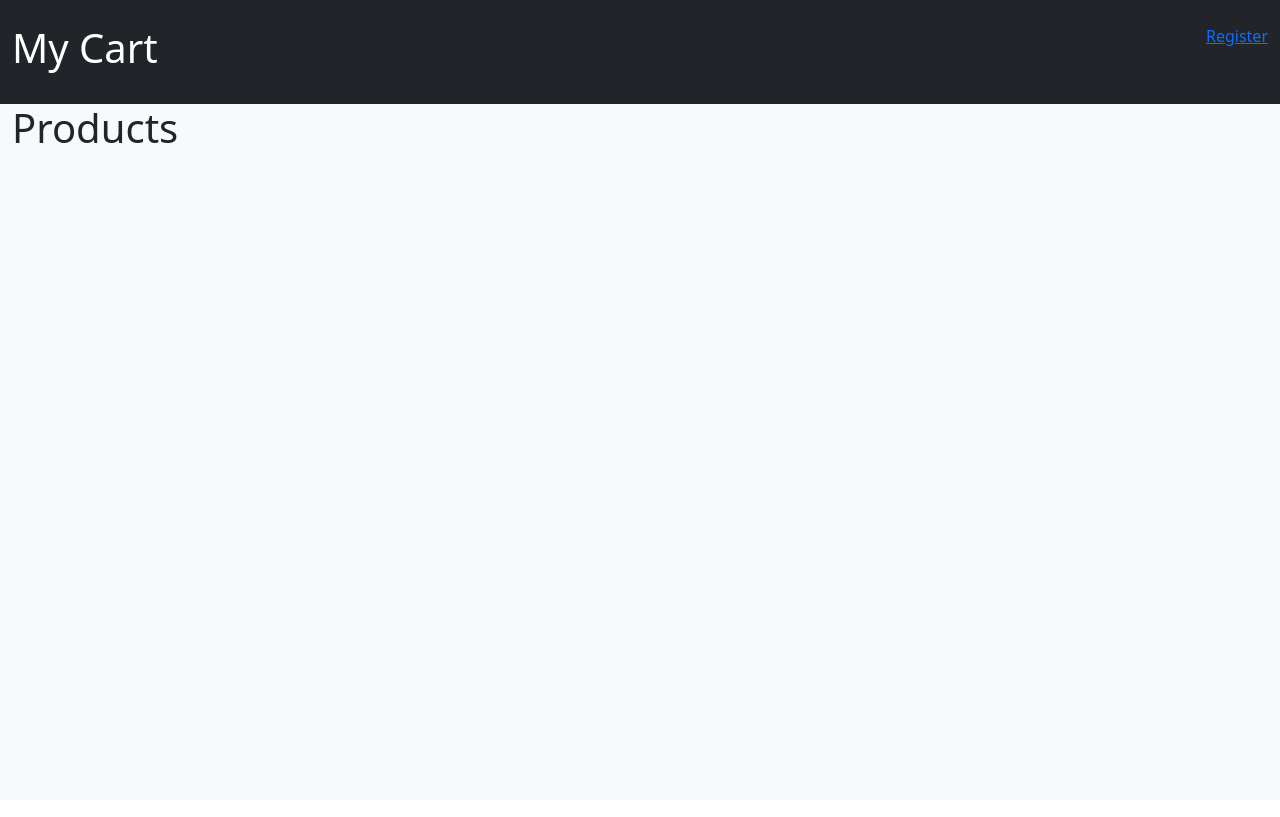
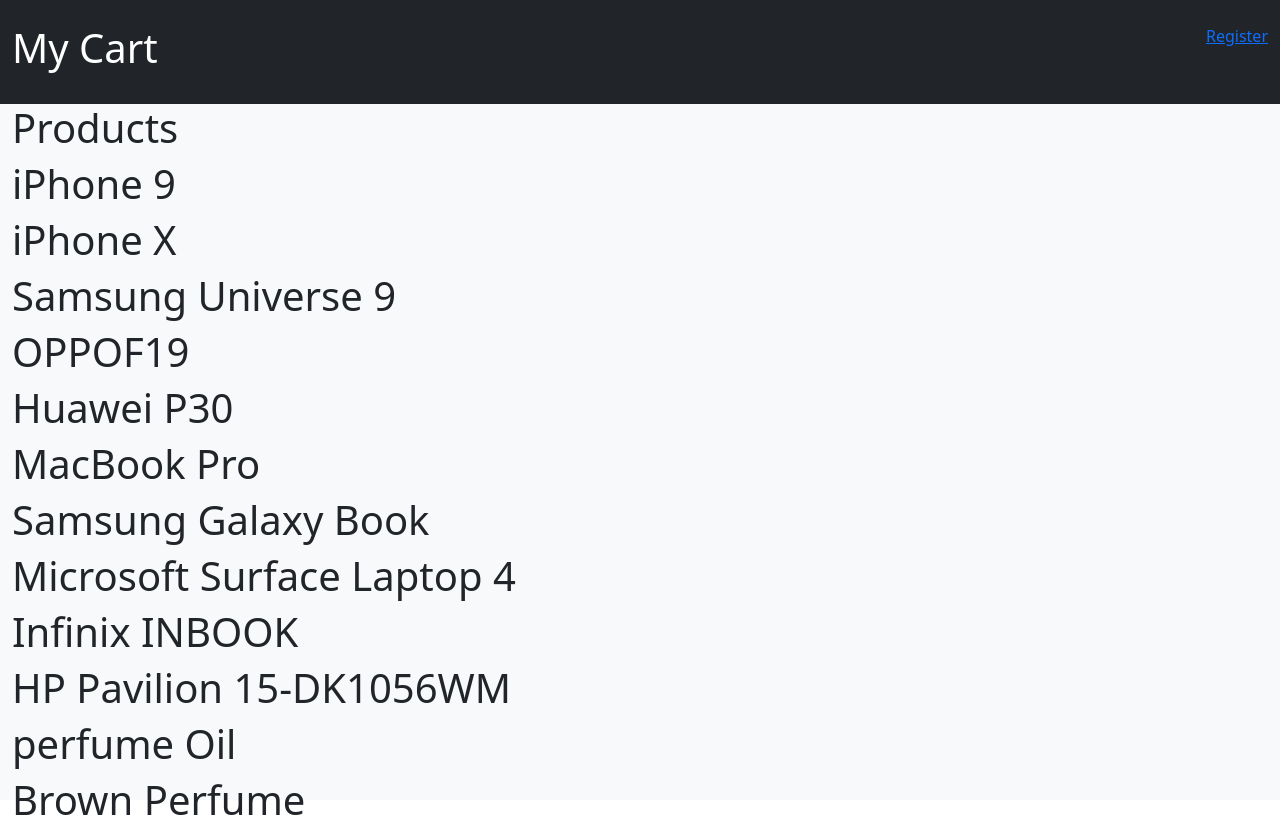
Before and after one commit to aranghattechnologies/ecomdemo, a React (Create React App) app: page / in a window 1280 px wide. Shown: the top 817 px of the page. Built offline with nearby package versions, Linux system fonts and the light colour scheme; data requests are answered from the project's data file.

Commit message:
feat: Add lazy loading for images in Products page
This commit adds lazy loading functionality to the Products page by importing and using the `useProducts` hook. It also renders a list of products with their titles. This improvement enhances the page load performance and user experience.

```diff
--- /dev/null
+++ b/src/common/constants.ts
@@ -0,0 +1 @@
+export const httpBaseUrl = "http://localhost:8080";
--- /dev/null
+++ b/src/hooks/useProducts.ts
@@ -0,0 +1,17 @@
+import React, { useEffect } from "react";
+import { Product } from "../types/Product";
+import { httpBaseUrl } from "../common/constants";
+
+export default function useProducts(){
+
+    let [products,setProducts] = React.useState<Product[]>([]);
+
+     useEffect(() => {
+        fetch(`${httpBaseUrl}/products`)
+        .then(response => response.json())
+        .then(data => setProducts(data));
+     }, []);
+
+     return products;
+
+}
--- a/src/pages/Products.tsx
+++ b/src/pages/Products.tsx
@@ -1,5 +1,11 @@
+import useProducts from "../hooks/useProducts"
+
 export default function Products() {
+
+    let products = useProducts();
+
     return (<>
         <h1>Products</h1>
+        {products.map(product => <h1>{product.title}</h1>)}
     </>)
 }
--- /dev/null
+++ b/src/types/Product.ts
@@ -0,0 +1,13 @@
+export type Product = {
+  id: number;
+  title: string;
+  description: string;
+  price: number;
+  discountPercentage: number;
+  rating: number;
+  stock: number;
+  brand: string;
+  category: string;
+  thumbnail: string;
+  images: string[];
+};
```
